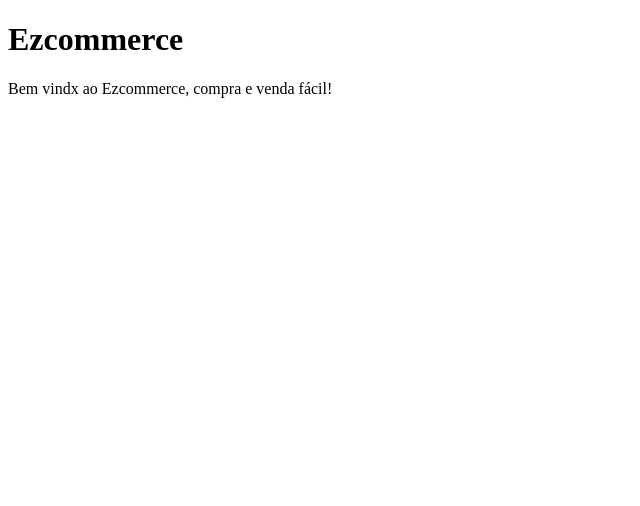
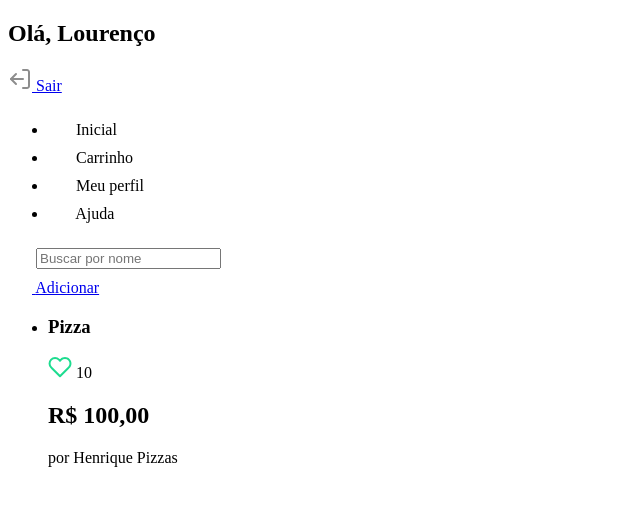
Before and after one commit to isaacmsl/ezcommerce, a PHP site: page / in a window 1280 px wide. Shown: the top 506 px of the page, without its empty margins (0-640 px from the left). Run offline with PHP 8.4, Linux system fonts and the light colour scheme.

Commit message:
++html semantico na tela inicial

```diff
--- a/index.php
+++ b/index.php
@@ -7,7 +7,63 @@
     <title>Ezcommerce</title>
 </head>
 <body>
-    <h1>Ezcommerce</h1>
-    <p>Bem vindx ao Ezcommerce, compra e venda fácil!</p>
+    <nav>
+        <header>
+            <h1>Olá, Lourenço</h1>
+            <a href="/logout.php">
+                <img src="/public/log-out.svg" alt="Ícone de logout">
+                <span>Sair</span>
+            </a>
+        </header>
+        <ul>
+            <li>
+                <img src="/public/home.svg" alt="Ícone da página inicial">
+                <span>Inicial</span>
+            </li>
+            <li>
+                <img src="/public/cart.svg" alt="Ícone de carrinho">
+                <span>Carrinho</span>
+            </li>
+            <li>
+                <img src="/public/user.svg" alt="Ícone do perfil do usuário">
+                <span>Meu perfil</span>
+            </li>
+            <li>
+                <img src="/public/help.svg" alt="Ícone de ajuda">
+                <span>Ajuda</span>
+            </li>
+        </ul>
+    </nav>
+    <main>
+        <header>
+            <div class="form__input__container">
+                <img src="/public/user.svg" alt="Ícone de bússola">
+                <input
+                    type="type"
+                    placeholder="Buscar por nome"
+                ></input>
+            </div>
+
+            <a href="cadastrarProduto.php">
+                <img src="/public/plus.svg" alt="Ícone de adicionar">
+                <span>Adicionar</span>
+            </a>
+        </header>
+        <ul>
+            <li>
+                <header>
+                    <h3>Pizza</h3>
+                    <div>
+                        <img src="/public/heart.svg" alt="Ícone de curtidas">
+                        <span>10</span>
+                    </div>
+                </header>
+                <main>
+                    <h2>R$ 100,00</h2>
+                    <span>por Henrique Pizzas</span>
+                </main>
+            </li>
+        </ul>
+    </main>
 </body>
 </html>
```
